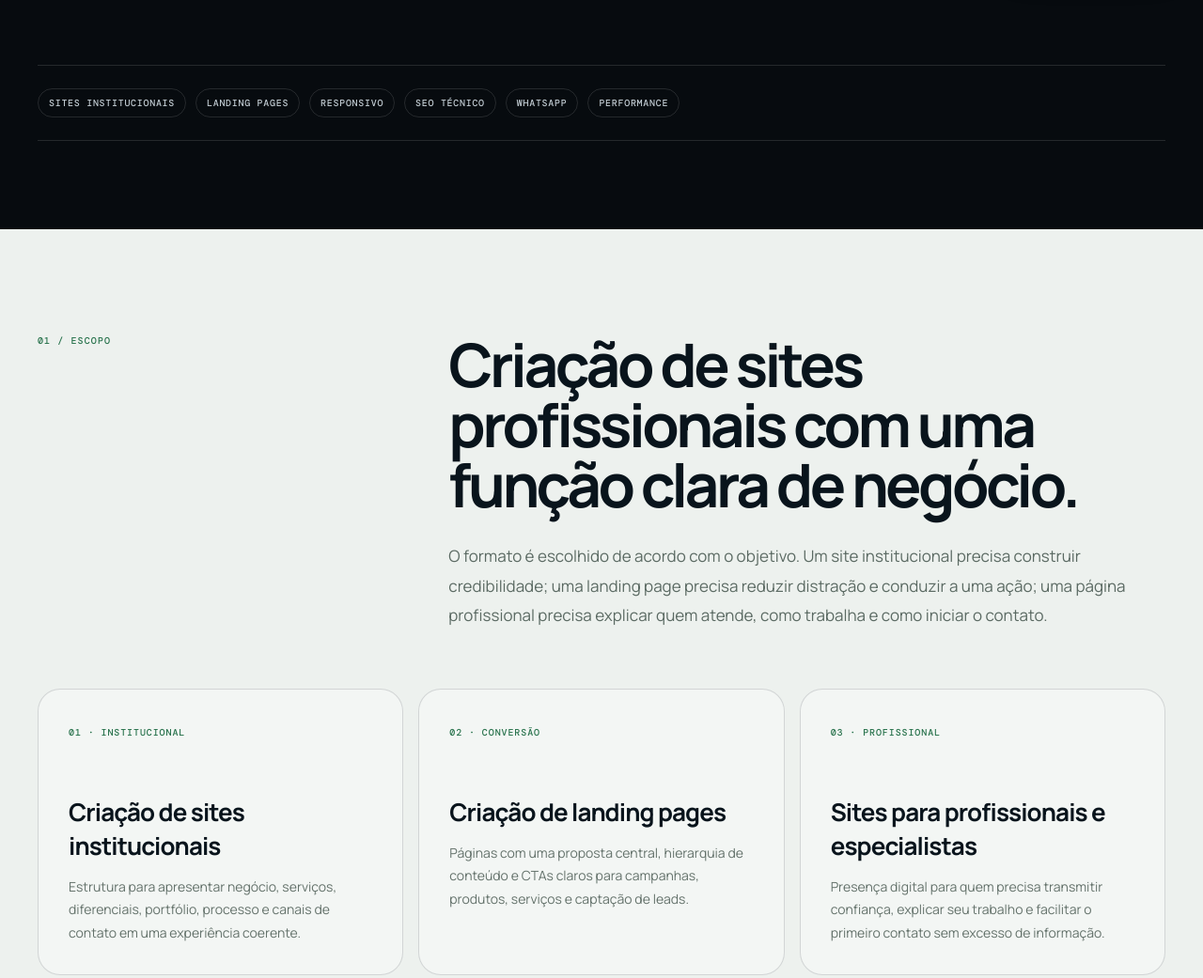
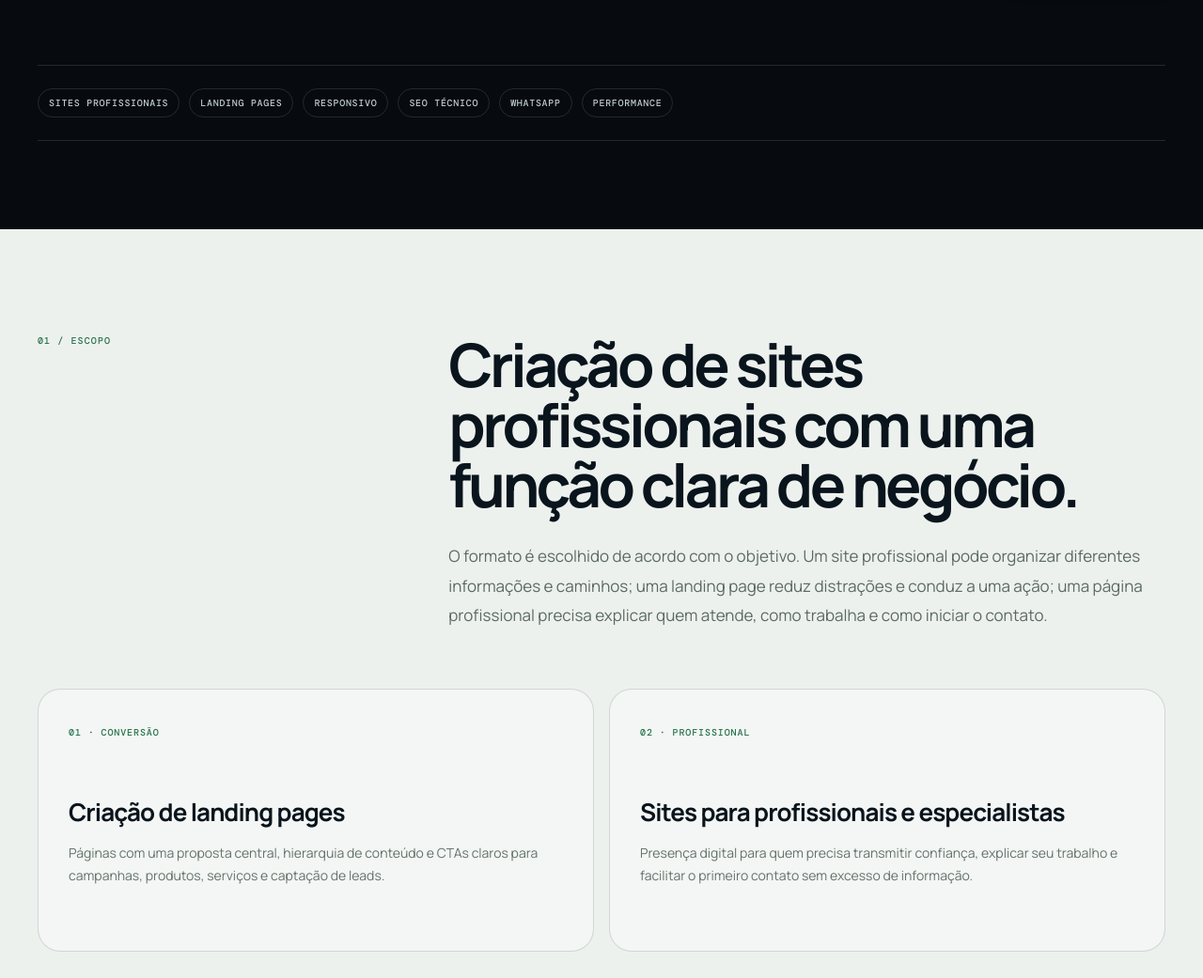
Before and after one commit to Flaviofreitas1992/Zoqvera, a plain HTML site: page servicos/sites-landing-pages.html in a window 1280 px wide. Shown: the part 821-1862 px from the top of the page at 94% size. Drawn offline with nearby package versions, Linux system fonts and the light colour scheme.

Commit message:
Remove referências a sites institucionais

```diff
--- a/servicos/sites-landing-pages.html
+++ b/servicos/sites-landing-pages.html
@@ -20,7 +20,7 @@
 
   <meta name="twitter:card" content="summary_large_image">
   <meta name="twitter:title" content="Criação de Sites e Landing Pages Profissionais | Zoqvera">
-  <meta name="twitter:description" content="Sites institucionais e landing pages profissionais com clareza, responsividade, performance e foco em ação.">
+  <meta name="twitter:description" content="Sites profissionais e landing pages com clareza, responsividade, performance e foco em ação.">
   <meta name="twitter:image" content="https://zoqvera.com/og-image-v2.jpg">
 
   <link rel="icon" href="../favicon.ico" type="image/x-icon">
@@ -30,6 +30,10 @@
   <link rel="stylesheet" href="../styles.css">
   <link rel="stylesheet" href="service.css">
   <link rel="canonical" href="https://zoqvera.com/servicos/sites-landing-pages">
+  <style>
+    .offer-grid.offer-grid-two{grid-template-columns:repeat(2,minmax(0,1fr))}
+    @media(max-width:760px){.offer-grid.offer-grid-two{grid-template-columns:1fr}}
+  </style>
 </head>
 <body class="service-page">
   <div class="page-noise" aria-hidden="true"></div>
@@ -55,7 +59,7 @@
           <a class="button button-primary" href="https://wa.me/5521984193930?text=Ol%C3%A1%21%20Gostaria%20de%20conversar%20sobre%20um%20site%20ou%20landing%20page." target="_blank" rel="noopener noreferrer">Quero criar meu site <span>↗</span></a>
           <a class="button service-secondary" href="#escopo">Ver o que podemos criar <span>↓</span></a>
         </div>
-        <div class="service-tags"><span>Sites institucionais</span><span>Landing pages</span><span>Responsivo</span><span>SEO técnico</span><span>WhatsApp</span><span>Performance</span></div>
+        <div class="service-tags"><span>Sites profissionais</span><span>Landing pages</span><span>Responsivo</span><span>SEO técnico</span><span>WhatsApp</span><span>Performance</span></div>
       </div>
     </section>
 
@@ -65,13 +69,12 @@
           <span class="service-index">01 / ESCOPO</span>
           <div class="service-copy">
             <h2>Criação de sites profissionais com uma função clara de negócio.</h2>
-            <p>O formato é escolhido de acordo com o objetivo. Um site institucional precisa construir credibilidade; uma landing page precisa reduzir distração e conduzir a uma ação; uma página profissional precisa explicar quem atende, como trabalha e como iniciar o contato.</p>
+            <p>O formato é escolhido de acordo com o objetivo. Um site profissional pode organizar diferentes informações e caminhos; uma landing page reduz distrações e conduz a uma ação; uma página profissional precisa explicar quem atende, como trabalha e como iniciar o contato.</p>
           </div>
         </div>
-        <div class="offer-grid">
-          <article class="offer-card"><span>01 · INSTITUCIONAL</span><h3>Criação de sites institucionais</h3><p>Estrutura para apresentar negócio, serviços, diferenciais, portfólio, processo e canais de contato em uma experiência coerente.</p></article>
-          <article class="offer-card"><span>02 · CONVERSÃO</span><h3>Criação de landing pages</h3><p>Páginas com uma proposta central, hierarquia de conteúdo e CTAs claros para campanhas, produtos, serviços e captação de leads.</p></article>
-          <article class="offer-card"><span>03 · PROFISSIONAL</span><h3>Sites para profissionais e especialistas</h3><p>Presença digital para quem precisa transmitir confiança, explicar seu trabalho e facilitar o primeiro contato sem excesso de informação.</p></article>
+        <div class="offer-grid offer-grid-two">
+          <article class="offer-card"><span>01 · CONVERSÃO</span><h3>Criação de landing pages</h3><p>Páginas com uma proposta central, hierarquia de conteúdo e CTAs claros para campanhas, produtos, serviços e captação de leads.</p></article>
+          <article class="offer-card"><span>02 · PROFISSIONAL</span><h3>Sites para profissionais e especialistas</h3><p>Presença digital para quem precisa transmitir confiança, explicar seu trabalho e facilitar o primeiro contato sem excesso de informação.</p></article>
         </div>
       </div>
     </section>
@@ -100,7 +103,7 @@
           <span class="service-index">03 / CASES</span>
           <div class="service-copy">
             <h2>Sites e landing pages aplicados a objetivos diferentes.</h2>
-            <p>Os cases mostram como a estratégia muda conforme o contexto: posicionamento de um profissional de saúde e uma presença institucional que também funciona como porta de entrada para uma operação digital maior.</p>
+            <p>Os cases mostram como a estratégia muda conforme o contexto: posicionamento de um profissional de saúde e uma presença digital que também funciona como porta de entrada para uma operação maior.</p>
           </div>
         </div>
         <div class="service-proof-grid">
@@ -114,7 +117,7 @@
       <div class="container">
         <div class="service-section-head">
           <span class="service-index">04 / CAPACIDADES</span>
-          <div class="service-copy"><h2>Performance, responsividade e SEO técnico desde a construção.</h2><p>A stack pode variar conforme o projeto. Em páginas institucionais, priorizamos simplicidade, desempenho e manutenção proporcional à necessidade real.</p></div>
+          <div class="service-copy"><h2>Performance, responsividade e SEO técnico desde a construção.</h2><p>A stack pode variar conforme o projeto. Em sites profissionais e landing pages, priorizamos simplicidade, desempenho e manutenção proporcional à necessidade real.</p></div>
         </div>
         <div class="service-stack">
           <div class="service-stack-row"><span>Interface</span><div><b>HTML</b><b>CSS</b><b>JavaScript</b><b>Design responsivo</b></div></div>
```
